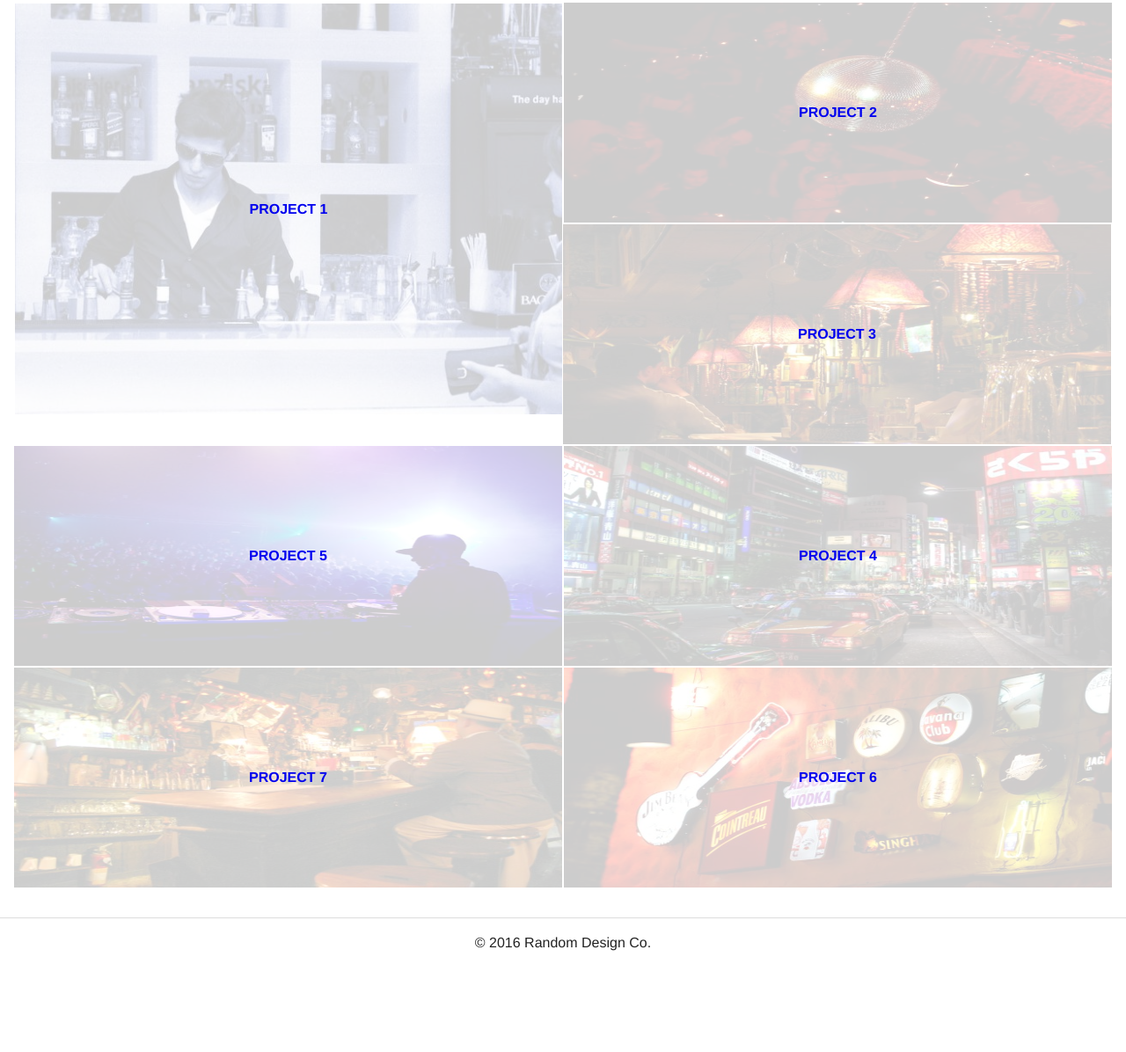
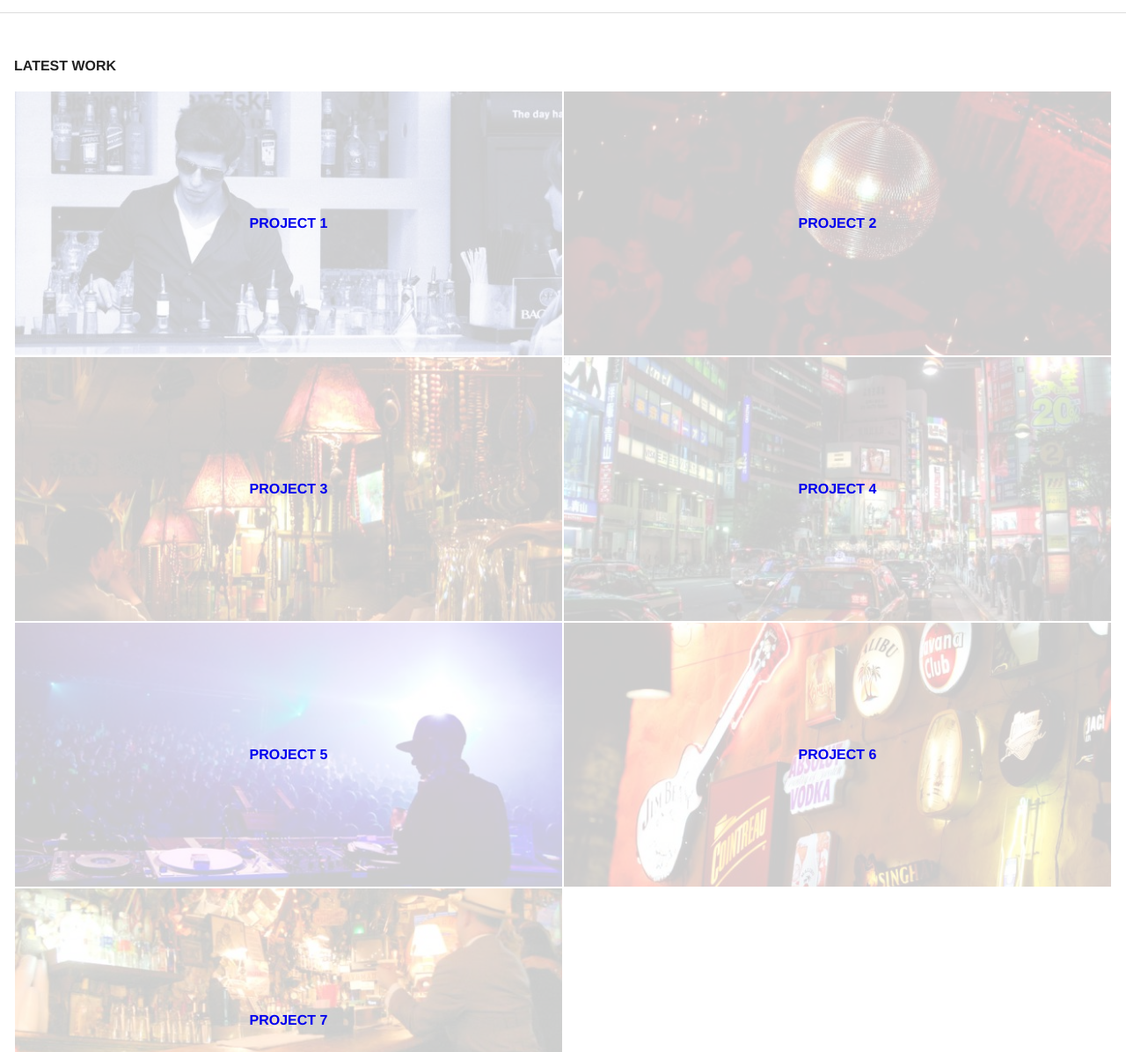
Before and after one commit to stevelenius/random-design-co, a plain HTML site: page index.html in a window 1280 px wide. Shown: the part 811-2007 px from the top of the page at 88% size. Before the commit the page ends 1911 px from the top, so only its background shows below. Drawn offline with nearby package versions, Linux system fonts and the light colour scheme.

Commit message:
Part 1 of assignment is done
Code is complete and has been optimized and commented. Gallery section has been reworked.

```diff
--- a/css/main.css
+++ b/css/main.css
@@ -97,17 +97,8 @@ textarea {
    Author's custom styles
    ========================================================================== */
 
-/*html {
-  box-sizing: border-box;
-}
-*, *:before, *:after {
-  box-sizing: inherit;
-}
-*, *:after, *:before {
-  box-sizing: border-box;
-}
+/* GLOBALS */
 
-*/
 html {
     box-sizing: border-box;
     position: relative;
@@ -118,7 +109,7 @@ html {
 }
 
 *, *:before, *:after {
-  box-sizing: inherit;
+    box-sizing: inherit;
 }
 
 a {
@@ -130,9 +121,7 @@ p {
     padding: 0;
 }
 
-.nav a:link, a:hover, a:active, a:visited {
-    color: inherit;
-}
+/* NAV SECTION */
 
 .nav {
     position: fixed;
@@ -155,9 +144,16 @@ p {
     float: right;
 }
 
+.nav a:link, a:hover, a:active, a:visited {
+    color: inherit;
+}
+
+/* BIGIMAGE SECTION */
+
 .bigimage img {
     width: 100%;
-    max-height: 500px;
+    max-height: 600px;
+    object-fit: cover;
 }
 
 .bigimage figure {
@@ -165,11 +161,6 @@ p {
     margin: 3.5em 0 0 0;
     border-bottom: 1px solid #ddd;
 }
-
-.bigimage figure img {
-    display: block;
-    width: 100%;
-    }
 
 .bigimage figcaption {
     position: absolute;
@@ -179,7 +170,6 @@ p {
     text-align: center;
     color: #fff;
     font-weight: bold;
-
 }
 
 .bighead {
@@ -204,27 +194,20 @@ p {
     background-color: #fff;
 }
 
+/* TEXTBLOCK SECTION */
+
 .textblock {
     padding: 2em 1em;
     border-bottom: 1px solid #ddd;
 }
 
-.gridcontainer {
-    overflow: auto;
-    border: 1px solid black;
-}
-
 .h3 {
     font-size: 1em;
     font-weight: bold;
+    text-transform: uppercase;
 }
 
-.h4 {
-    font-size: 1em;
-    font-weight: bold;
-    text-align: center;
-    text-transform: uppercase;
-}
+/* GALLERY SECTION */
 
 .galleryitem {
     position: relative;
@@ -247,111 +230,30 @@ p {
     transform: translate(-50%, -50%);
     text-align: center;
     font-weight: bold;
-    opacity: 1;
+}
+
+.h4 {
+    font-size: 1em;
+    font-weight: bold;
+    text-align: center;
+    text-transform: uppercase;
 }
 
 .galleryimage {
     display: block;
     position: relative;
+    max-height: 300px;
+    object-fit: cover;
     z-index: -10;
     width: 100%;
-
 }
 
-.galleryimageleft {
-    display: block;
-    width: 50%;
-    padding: 0 1px 2px 0;
-    float: left;
-}
-
-.galleryimageleft figure {
-    position: relative;
-    margin: 0;
-    color: #000;
-}
-
-.galleryimageleft figure:hover {
-    color: #fff;
-}
-
-.galleryimageleft figure img {
-    display: block;
-    width: 100%;
-    max-height: 250px;
-    opacity: .2;
- }
-
-.galleryimageleft figure img:hover {
-        opacity: 1;
- }
-
-.galleryimageleft figcaption {
-    position: absolute;
-    display: inline-block;
-    top: 50%;
-    left: 50%;
-    transform: translate(-50%, -50%);
-    text-align: center;
-    font-weight: bold;
-}
-
-.galleryimageright {
-    display: block;
-    width: 50%;
-    padding: 0 0 2px 1px;
-    float: right;
-}
-
-.galleryimageright figure {
-    position: relative;
-    margin: 0;
-    color: #000;
-}
-
-.galleryimageright figure:hover {
-    color: #fff;
-}
-
-.galleryimageright figure img {
-    display: block;
-    width: 100%;
-    max-height: 250px;
-    opacity: .2;
- }
-
-.galleryimageright figure img:hover {
-        opacity: 1;
- }
-
-.galleryimageright figcaption {
-    position: absolute;
-    display: inline-block;
-    top: 50%;
-    left: 50%;
-    transform: translate(-50%, -50%);
-    text-align: center;
-    font-weight: bold;
-}
-.galleryhead {
-    font-size: 1em;
-    line-height: 1em;
-    font-weight: bold;
-}
+/* FOOTER */
 
 .footer {
     text-align: center;
     padding: 1em;
 }
-
-
-
-
-
-
-
-
-
 
 
 
--- a/index.html
+++ b/index.html
@@ -23,6 +23,9 @@
   <![endif]-->
 
   <!-- Add your site or application content here -->
+
+<!-- HEADER/NAV SECTION -->
+
 <header class="nav">
 
   <div class="navleft">
@@ -37,9 +40,12 @@
 
 </header>
 
+<!-- BIGIMAGE SECTION -->
+
 <section>
 
   <h1 hidden>RANDOM DESIGN CO.</h1>
+
   <div class="bigimage">
 
     <figure>
@@ -47,14 +53,14 @@
 
       <figcaption>
         <div class="bighead">
-        BE RANDOM</div>
+          BE RANDOM
+        </div>
 
         <a href="#" title="OMG YES!">
           <div class="button">
             OMG YES!
           </div>
         </a>
-
       </figcaption>
 
     </figure>
@@ -63,14 +69,14 @@
 
 </section>
 
+<!-- TEXTBLOCK SECTION -->
+
 <section>
-
-    <article>
 
   <div class="textblock">
 
     <h3 class="h3">
-          ABOUT US
+      About Us
     </h3>
 
     <p>
@@ -79,197 +85,102 @@
 
   </div>
 
-    </article>
+</section>
 
-  </section>
+<!-- GALLERY SECTION (CONTAINED IN TEXTBLOCK CONTAINER) -->
 
 <section>
 
   <div class="textblock">
 
     <h3 class="h3">
-        LATEST WORK
+      Latest Work
     </h3>
-
 
     <div class="clearfix">
 
       <article class="galleryitem">
-
         <a href="#" title="Link to Project 1">
 
           <div class="gallerylegend">
-
             <h4 class="h4">Project 1</h4>
-
           </div>
 
           <img class="galleryimage" src="img/1-cocktail.jpeg" alt="Bartender at work">
 
         </a>
-
       </article>
 
-        <article>
+      <article class="galleryitem">
+        <a href="#" title="Link to Project 2">
 
-          <div class="galleryimageright">
-
-            <figure>
-
-              <a href="#" title="Link to Project 2">
-                <img src="img/2-disco.jpeg" alt="Disco ball">
-
-                <figcaption>
-
-                  <div class="galleryhead">
-
-                      PROJECT 2
-
+          <div class="gallerylegend">
+            <h4 class="h4">Project 2</h4>
           </div>
 
-                </figcaption>
+          <img class="galleryimage" src="img/2-disco.jpeg" alt="Disco ball">
 
         </a>
+      </article>
 
-            </figure>
+      <article class="galleryitem">
+        <a href="#" title="Link to Project 3">
 
+          <div class="gallerylegend">
+            <h4 class="h4">Project 3</h4>
           </div>
 
+          <img class="galleryimage" src="img/3-bookstore.jpeg" alt="Bookstore">
+
+        </a>
       </article>
 
-        <article>
+      <article class="galleryitem">
+        <a href="#" title="Link to Project 4">
 
-          <div class="galleryimageleft">
-
-            <figure>
-
-              <a href="#" title="Link to Project 3">
-                <img src="img/3-bookstore.jpeg" alt="Bookstore">
-
-                <figcaption>
-
-                  <div class="galleryhead">
-
-                      PROJECT 3
-
+          <div class="gallerylegend">
+            <h4 class="h4">Project 4</h4>
           </div>
 
-                </figcaption>
+          <img class="galleryimage" src="img/4-traffic.jpeg" alt="Street scene at night">
 
         </a>
+      </article>
 
-            </figure>
+      <article class="galleryitem">
+        <a href="#" title="Link to Project 5">
 
+          <div class="gallerylegend">
+            <h4 class="h4">Project 5</h4>
           </div>
 
+          <img class="galleryimage" src="img/5-concert.jpg" alt="DJ working">
+
+        </a>
       </article>
 
-        <article>
+      <article class="galleryitem">
+        <a href="#" title="Link to Project 6">
 
-          <div class="galleryimageright">
-
-            <figure>
-
-              <a href="#" title="Link to Project 4">
-                <img src="img/4-traffic.jpeg" alt="Street scene at night">
-
-                <figcaption>
-
-                  <div class="galleryhead">
-
-                      PROJECT 4
-
+          <div class="gallerylegend">
+            <h4 class="h4">Project 6</h4>
           </div>
 
-                </figcaption>
+          <img class="galleryimage" src="img/6-nightlife.jpg" alt="Street scene at night">
 
         </a>
+      </article>
 
-            </figure>
+      <article class="galleryitem">
+        <a href="#" title="Link to Project 7">
 
+          <div class="gallerylegend">
+            <h4 class="h4">Project 7</h4>
           </div>
 
-        </article>
-
-        <article>
-
-          <div class="galleryimageleft">
-
-            <figure>
-
-              <a href="#" title="Link to Project 5">
-                <img src="img/5-concert.jpg" alt="DJ working">
-
-                <figcaption>
-
-                  <div class="galleryhead">
-
-                      PROJECT 5
-
-                  </div>
-
-                </figcaption>
+          <img class="galleryimage" src="img/7-bar.jpg" alt="In a bar">
 
         </a>
-
-            </figure>
-
-          </div>
-
-        </article>
-
-        <article>
-
-          <div class="galleryimageright">
-
-            <figure>
-
-              <a href="#" title="Link to Project 6">
-                <img src="img/6-nightlife.jpg" alt="Street scene at night">
-
-                <figcaption>
-
-                  <div class="galleryhead">
-
-                      PROJECT 6
-
-                  </div>
-
-                </figcaption>
-
-              </a>
-
-            </figure>
-
-          </div>
-
-        </article>
-
-        <article>
-
-          <div class="galleryimageleft">
-
-            <figure>
-
-              <a href="#" title="Link to Project 7">
-                <img src="img/7-bar.jpg" alt="In a bar">
-
-                <figcaption>
-
-                  <div class="galleryhead">
-
-                      PROJECT 7
-
-                  </div>
-
-                </figcaption>
-
-              </a>
-
-            </figure>
-
-          </div>
-
       </article>
 
     </div>
@@ -278,6 +189,8 @@
 
 </section>
 
+<!--FOOTER SECTION -->
+
 <footer class="footer">
 
   <p>
@@ -285,6 +198,8 @@
   </p>
 
 </footer>
+
+<!-- ADDITIONAL STUFF FROM HTML5 BOILERPLATE -->
 
 <script src="js/vendor/modernizr-3.6.0.min.js"></script>
 <script src="https://code.jquery.com/jquery-3.3.1.min.js" integrity="sha256-FgpCb/KJQlLNfOu91ta32o/NMZxltwRo8QtmkMRdAu8=" crossorigin="anonymous"></script>
```
Also changed, not shown: 1 other file. Lines whose indentation alone changed are shown as unchanged.
